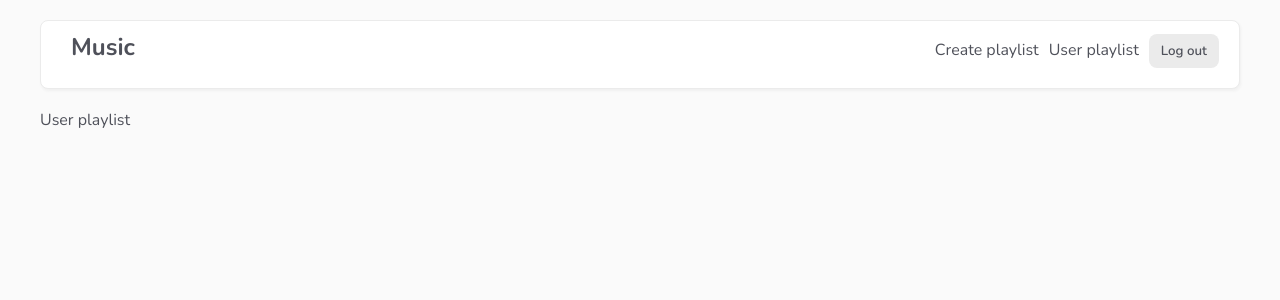
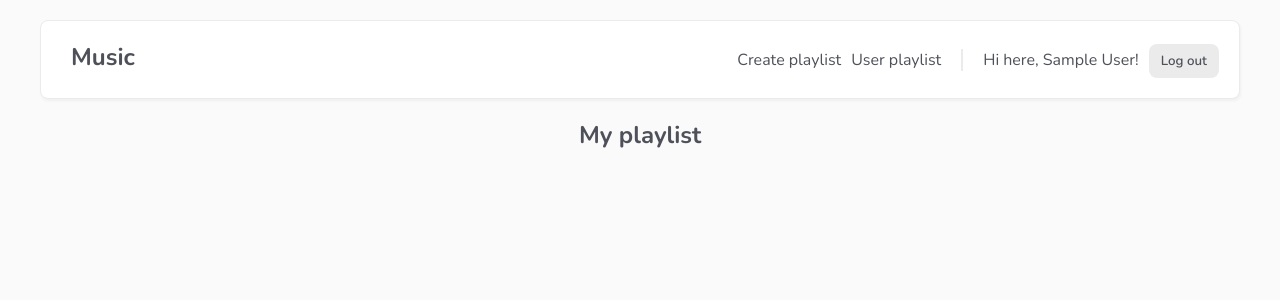
Before and after one commit to elem15/Vue-Firebase, a Vue app in the folder playlist/: page /playlists/user in a window 1280 px wide. Shown: the top 300 px of the page. Built offline with nearby package versions, Linux system fonts and the light colour scheme; no server answers; the database is empty; sample sign-in values are in the browser's storage.

Commit message:
feat: add playlist of current user

```diff
--- a/playlist/src/components/ListItem.vue
+++ b/playlist/src/components/ListItem.vue
@@ -11,7 +11,7 @@
         <p>Created by: {{ doc.userName }}</p>
       </div>
       <div class="song-number">
-        <p>{{ doc.songs.length }}</p>
+        <p>{{ doc.songs.length || 0 }}</p>
       </div>
     </div>
   </router-link>
--- a/playlist/src/components/ListView.vue
+++ b/playlist/src/components/ListView.vue
@@ -7,21 +7,14 @@
   </div>
 </template>
 
-<script setup>
-import getCollection from "@/composables/getCollection";
-import ListItem from "./ListItem.vue";
-
-import { computed } from "vue";
-
-const { error, documents } = getCollection("playlists");
-const formatDocuments = computed(() => {
-  if (documents.value) {
-    return documents.value.map((doc) => {
-      const date = doc.createdAt.toDate();
-      return { ...doc, createdAt: date };
-    });
-  }
-});
+<script>
+import ListItem from "@/components/ListItem.vue";
+export default {
+  props: ["error", "formatDocuments"],
+  components: {
+    ListItem,
+  },
+};
 </script>
 
 <style>
--- a/playlist/src/components/NavBar.vue
+++ b/playlist/src/components/NavBar.vue
@@ -10,6 +10,7 @@
           <router-link :to="{ name: 'UserPlaylist' }"
             >User playlist</router-link
           >
+          <span class="name">Hi here, {{ user.displayName }}!</span>
           <button @click="handleLogout" v-if="!isPending">Log out</button>
           <button v-else disabled>Waiting</button>
         </div>
@@ -42,7 +43,7 @@ const handleLogout = async () => {
 <style scoped>
 .navbar {
   margin: 20px 0;
-  padding: 10px 20px 20px;
+  padding: 20px 20px;
   background: #fff;
   border-radius: 8px;
   box-shadow: 1px 2px 3px rgba(50, 50, 50, 0.05);
@@ -66,4 +67,10 @@ button,
 a {
   margin-left: 10px;
 }
+.name {
+  display: inline-block;
+  margin-left: 20px;
+  padding-left: 20px;
+  border-left: 2px solid var(--secondary);
+}
 </style>
--- a/playlist/src/composables/getCollection.js
+++ b/playlist/src/composables/getCollection.js
@@ -1,11 +1,13 @@
 import { projectFirestore } from '../Firebase/config'
 import { ref, watchEffect } from 'vue'
 
-const getCollection = (collection) => {
+const getCollection = (collection, query = null) => {
   const error = ref(null)
   const documents = ref(null)
-
-  const collectionRef = projectFirestore.collection(collection).orderBy('createdAt')
+  let collectionRef = projectFirestore.collection(collection).orderBy('createdAt')
+  if (query) {
+    collectionRef = collectionRef.where(...query)
+  }
   const unsubscribe = collectionRef.onSnapshot((snap) => {
     const docs = []
     snap.docs.forEach(doc => {
--- a/playlist/src/views/HomeView.vue
+++ b/playlist/src/views/HomeView.vue
@@ -1,16 +1,31 @@
 <template>
   <div class="home">
-    <ListView />
+    <ListView :error="error" :formatDocuments="formatDocuments" />
   </div>
 </template>
 
 <script>
 // @ is an alias to /src
 import ListView from "@/components/ListView.vue";
+import getCollection from "@/composables/getCollection";
+
+import { computed } from "vue";
 export default {
   name: "HomeView",
   components: {
     ListView,
   },
+  setup() {
+    const { error, documents } = getCollection("playlists");
+    const formatDocuments = computed(() => {
+      if (documents.value) {
+        return documents.value.map((doc) => {
+          const date = doc.createdAt.toDate();
+          return { ...doc, createdAt: date };
+        });
+      }
+    });
+    return { error, formatDocuments };
+  },
 };
 </script>
--- a/playlist/src/views/UserPlaylist.vue
+++ b/playlist/src/views/UserPlaylist.vue
@@ -1,13 +1,39 @@
 <template>
-  User playlist
+  <h2>My playlist</h2>
+  <ListView :error="error" :formatDocuments="formatDocuments" />
 </template>
 
-<script>
+<script >
+import getCollection from "@/composables/getCollection";
+import { computed } from "vue";
+import getUser from "@/composables/getUser";
+import ListView from "@/components/ListView.vue";
 export default {
-
-}
+  components: {
+    ListView,
+  },
+  setup() {
+    const { user } = getUser();
+    const { error, documents } = getCollection("playlists", [
+      "userId",
+      "==",
+      user.value.uid,
+    ]);
+    const formatDocuments = computed(() => {
+      if (documents.value) {
+        return documents.value.map((doc) => {
+          const date = doc.createdAt.toDate();
+          return { ...doc, createdAt: date };
+        });
+      }
+    });
+    return { error, formatDocuments };
+  },
+};
 </script>
 
 <style>
-
+h2 {
+  text-align: center;
+}
 </style>
```
